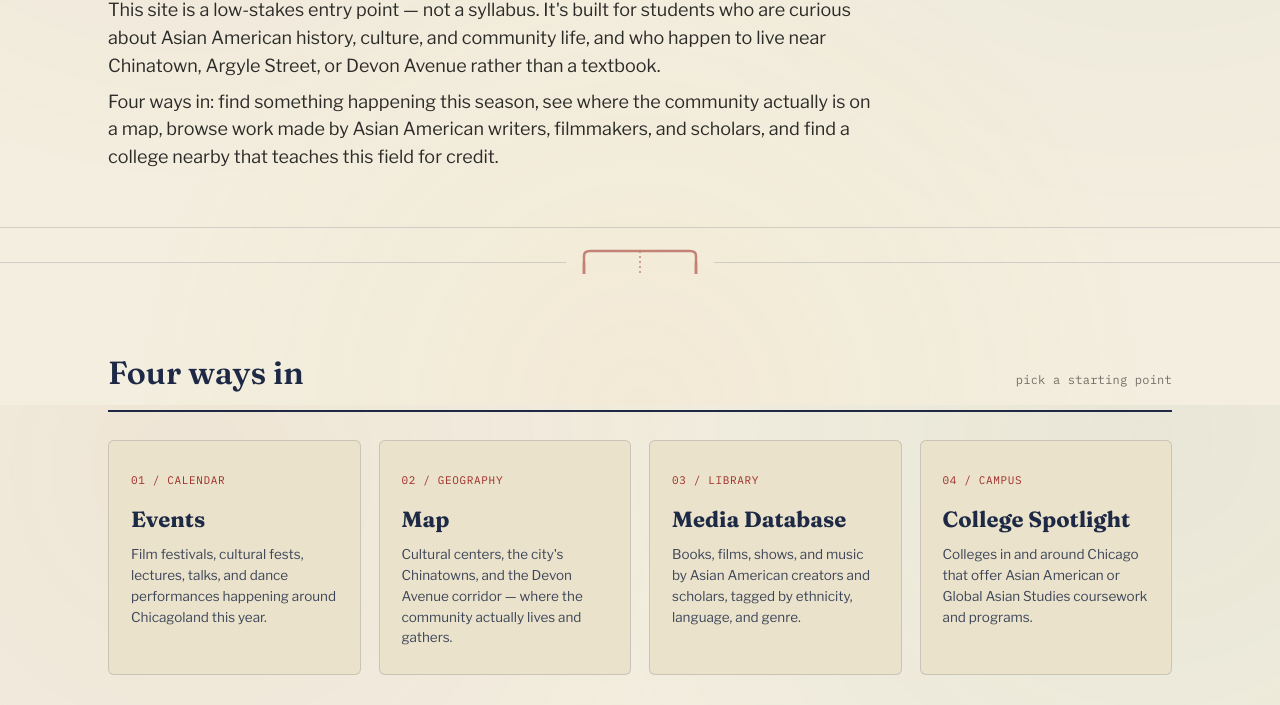
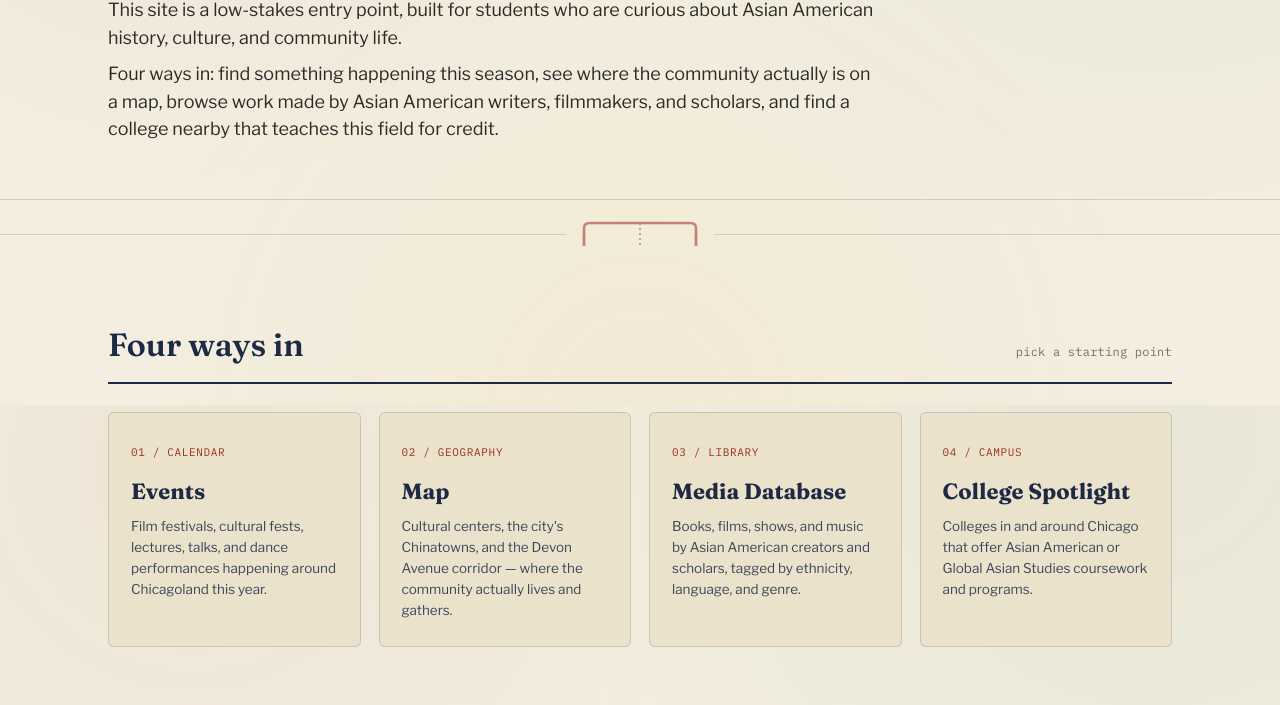
Before and after one commit to nia-minumula/asia, a plain HTML site: page index.html in a window 1280 px wide. Shown: the part 395-1100 px from the top of the page. Drawn offline with nearby package versions, Linux system fonts and the light colour scheme.

Commit message:
Update lede paragraph in index.html
Revised the lede paragraph for clarity and conciseness.

```diff
--- a/index.html
+++ b/index.html
@@ -32,7 +32,7 @@
   <div class="wrap">
     <p class="eyebrow">A Student Field Guide</p>
     <h1 class="page-title">Asian American Studies, starting from Chicago's own blocks.</h1>
-    <p class="lede">This site is a low-stakes entry point — not a syllabus. It's built for students who are curious about Asian American history, culture, and community life, and who happen to live near Chinatown, Argyle Street, or Devon Avenue rather than a textbook.</p>
+    <p class="lede">This site is a low-stakes entry point, built for students who are curious about Asian American history, culture, and community life.</p>
     <p class="lede">Four ways in: find something happening this season, see where the community actually is on a map, browse work made by Asian American writers, filmmakers, and scholars, and find a college nearby that teaches this field for credit.</p>
   </div>
 </section>
```
